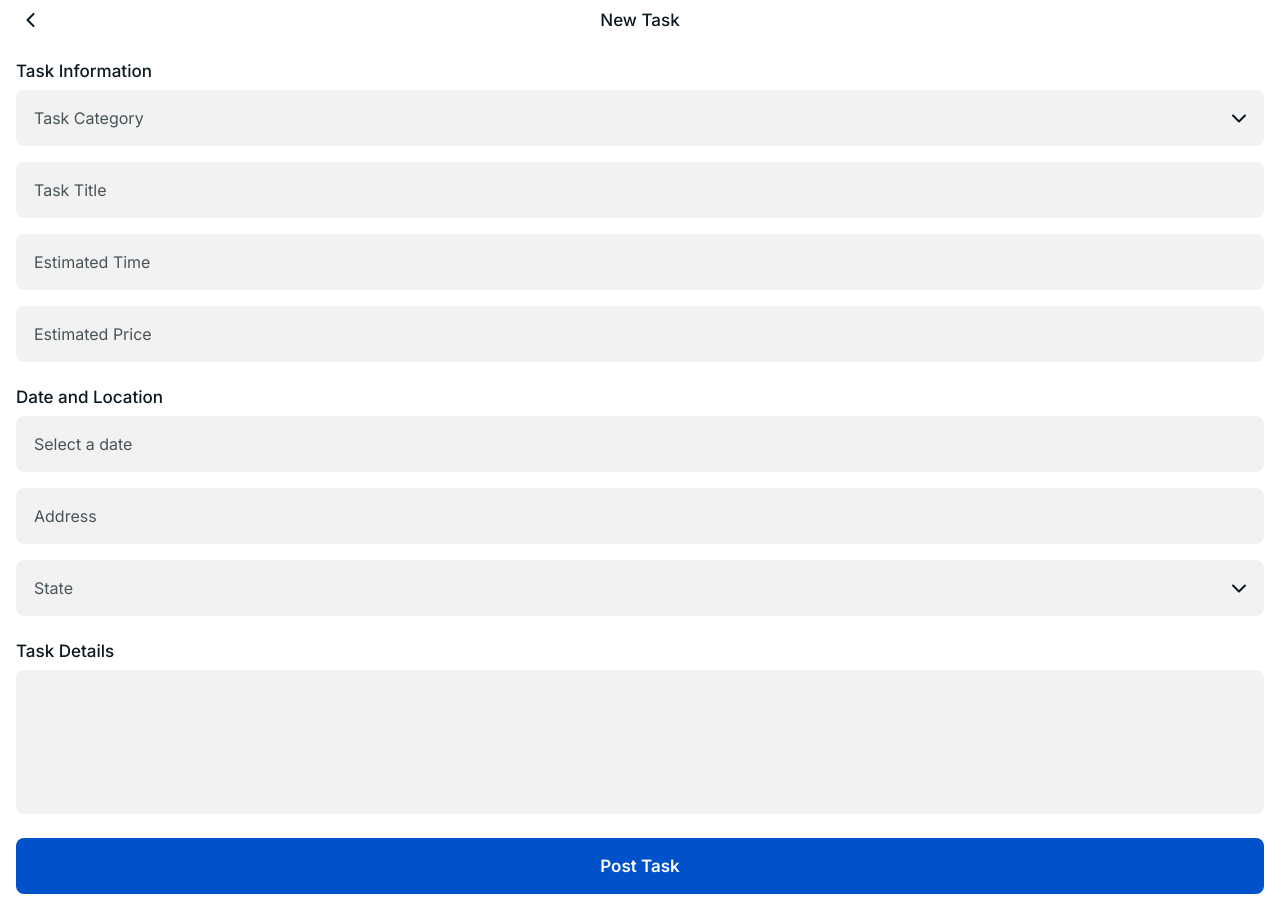
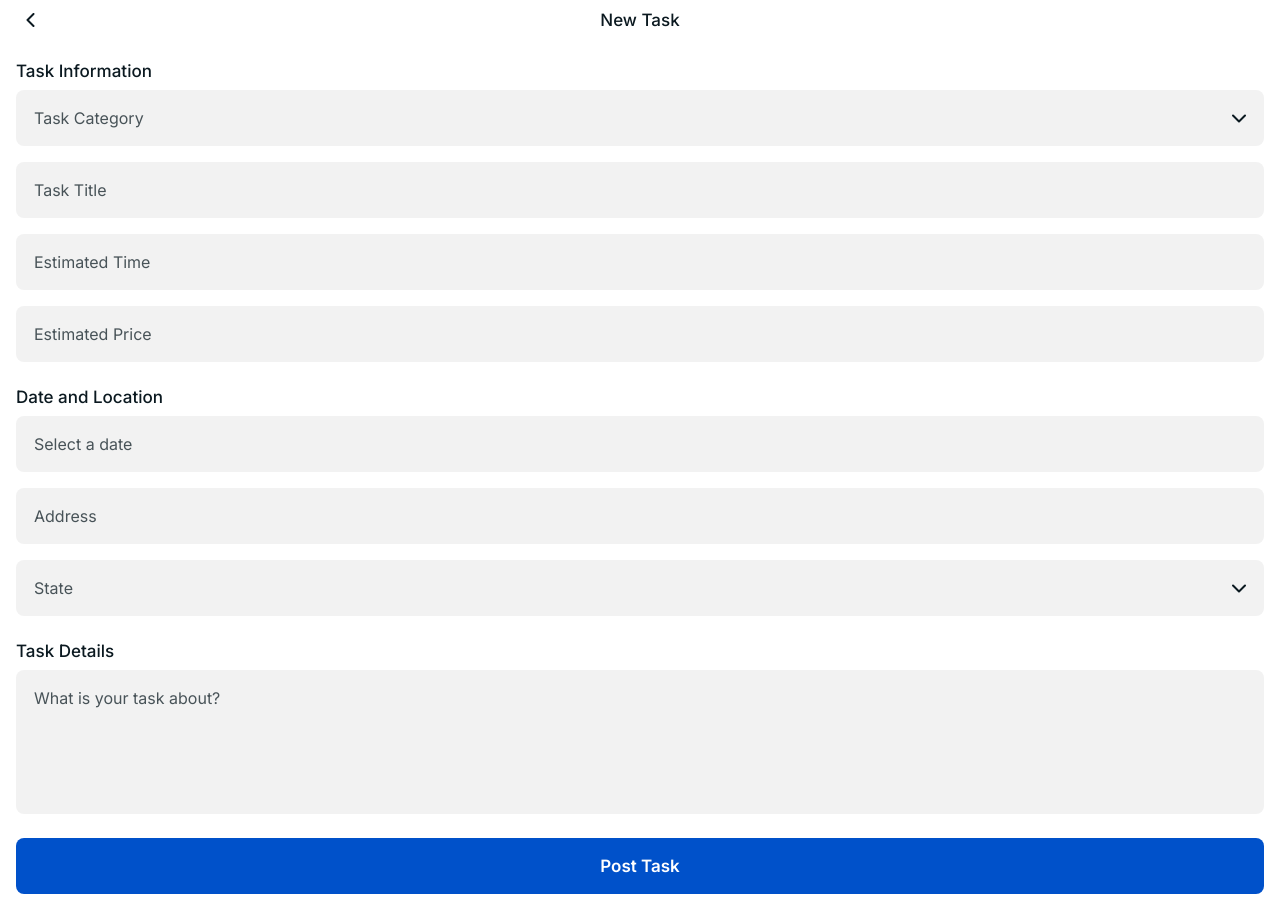
Before and after one commit to codersforcauses/penni, a Next.js app in the folder client/: page /poster/tasks/new-task in a window 1280 px wide. Built offline with nearby package versions, Linux system fonts and the light colour scheme.

Commit message:
What is your task about?

```diff
--- a/client/src/pages/poster/tasks/new-task.tsx
+++ b/client/src/pages/poster/tasks/new-task.tsx
@@ -42,7 +42,7 @@ export default function NewTask() {
             options={["VIC", "NSW", "QLD", "NT", "WA", "SA", "TAS", "ACT"]}
           />
           <h1 className={headingStyle}>Task Details</h1>
-          <ParagraphInput label="" />
+          <ParagraphInput placeholder="What is your task about?" />
           <Button
             variant="default"
             size="penni"
```
